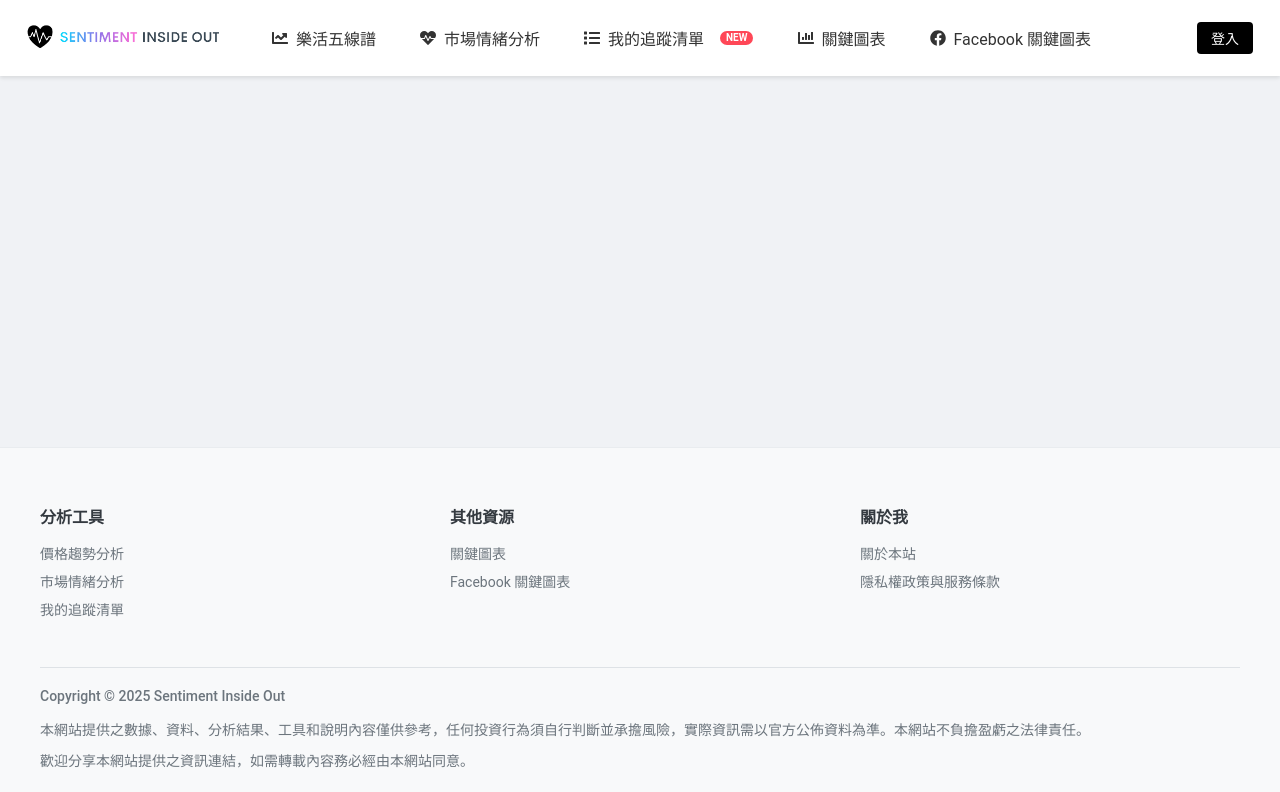
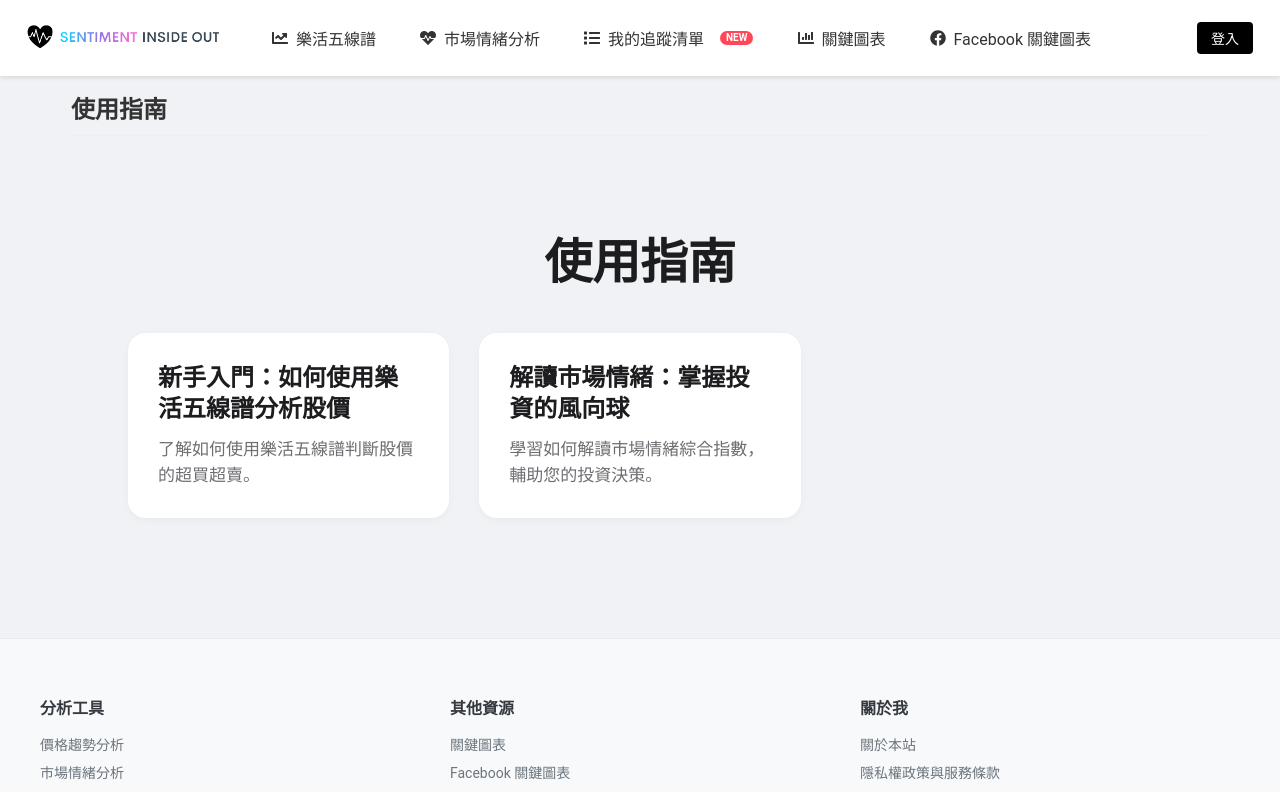
Before and after one commit to pigapril/TonyStock, a React (Create React App) app: page /articles in a window 1280 px wide. Shown: the top 792 px of the page. Built offline with nearby package versions, Linux system fonts and the light colour scheme; no server answers.

Commit message:
添加Decap CMS管理文章

```diff
--- a/package.json
+++ b/package.json
@@ -18,6 +18,7 @@
     "chartjs-plugin-annotation": "^3.0.1",
     "chartjs-plugin-crosshair": "^2.0.0",
     "date-fns": "^4.1.0",
+    "decap-cms-app": "^3.4.0",
     "react": "^18.3.1",
     "react-chartjs-2": "^5.2.0",
     "react-datepicker": "^7.5.0",
--- a/src/App.js
+++ b/src/App.js
@@ -8,7 +8,9 @@ import axios from 'axios';
 import { Chart as ChartJS, CategoryScale, LinearScale, PointElement, LineElement, Title, Tooltip, Legend, TimeScale } from 'chart.js';
 import 'chartjs-adapter-date-fns';
 import 'chartjs-plugin-crosshair';
-import { FaChartLine, FaChartBar, FaHeartbeat, FaBars, FaFacebook, FaList, FaHome } from 'react-icons/fa';
+import { FaChartLine, FaChartBar, FaHeartbeat, FaBars, FaFacebook, FaList, FaHome, FaBook } from 'react-icons/fa';
+import CMS from 'decap-cms-app';
+
 
 // 樣式引入
 import './App.css';
@@ -31,6 +33,8 @@ import { Footer } from './components/Common/Footer';
 
 // 導入拆分後的價格標準差分析頁面
 import { PriceAnalysis } from './components/PriceAnalysis';
+import { Articles } from './pages/Articles';
+import { ArticleDetail } from './pages/ArticleDetail';
 
 // Context 和 Hooks
 import { AuthProvider } from './contexts/AuthContext';
@@ -149,6 +153,12 @@ function AppContent() {
                 <span>Facebook 關鍵圖表</span>
               </a>
             </li>
+            <li>
+              <Link to="/articles" onClick={() => isMobile && setSidebarOpen(false)}>
+                <FaBook />
+                <span>使用指南</span>
+              </Link>
+            </li>
             {/* 暫時註釋掉關於本站選項
             <li>
               <Link to="/about" onClick={() => isMobile && setSidebarOpen(false)}>
@@ -253,6 +263,12 @@ function AppContent() {
                   )
                 }
               />
+              <Route path="/articles" element={
+                <PageContainer title="使用指南">
+                  <Articles />
+                </PageContainer>
+              } />
+              <Route path="/articles/:slug" element={<ArticleDetail />} />
             </Routes>
           </div>
         </main>
@@ -273,9 +289,17 @@ function AppContent() {
 
 // App 元件：包裹 Context
 function App() {
+  const isDevelopment = process.env.NODE_ENV === 'development';
+
   return (
     <AuthProvider>
       <DialogProvider>
+        {/* 將 CMS 路由移到這裡 */}
+        <Routes>
+          {isDevelopment && (
+            <Route path="/admin/*" element={<CMS />} />
+          )}
+        </Routes>
         <AppContent />
       </DialogProvider>
     </AuthProvider>
--- /dev/null
+++ b/src/pages/ArticleDetail.css
@@ -0,0 +1,171 @@
+/* 文章詳情頁面樣式 */
+.article-detail-page {
+    max-width: 100%;
+    margin: 0 auto;
+    background: #fff;
+}
+
+.article-header {
+    max-width: 980px;
+    margin: 0 auto;
+    padding: 60px 20px 40px;
+    text-align: center;
+}
+
+.article-detail-page h1 {
+    font-size: 56px;
+    font-weight: 600;
+    letter-spacing: -0.005em;
+    color: #1d1d1f;
+    margin: 0 0 20px;
+    line-height: 1.1;
+}
+
+.article-meta {
+    font-size: 17px;
+    color: #6e6e73;
+    margin-bottom: 40px;
+}
+
+.article-content {
+    max-width: 680px;
+    margin: 0 auto;
+    padding: 0 20px 60px;
+    font-size: 19px;
+    line-height: 1.7;
+    color: #1d1d1f;
+}
+
+/* 文章內容樣式 */
+.article-content p {
+    margin: 1.4em 0;
+}
+
+.article-content h2 {
+    font-size: 32px;
+    font-weight: 600;
+    margin: 1.8em 0 0.8em;
+    letter-spacing: -0.003em;
+}
+
+.article-content h3 {
+    font-size: 24px;
+    font-weight: 600;
+    margin: 1.5em 0 0.6em;
+}
+
+.article-content ul,
+.article-content ol {
+    margin: 1.4em 0;
+    padding-left: 1.2em;
+}
+
+.article-content li {
+    margin: 0.6em 0;
+}
+
+.article-content img {
+    max-width: 100%;
+    height: auto;
+    border-radius: 12px;
+    margin: 2em 0;
+}
+
+.article-content blockquote {
+    margin: 2em 0;
+    padding: 0 0 0 1.4em;
+    border-left: 3px solid #1d1d1f;
+    font-style: italic;
+    color: #6e6e73;
+}
+
+.article-content code {
+    background: #f5f5f7;
+    padding: 0.2em 0.4em;
+    border-radius: 4px;
+    font-size: 0.9em;
+}
+
+.article-content pre {
+    background: #f5f5f7;
+    padding: 1.2em;
+    border-radius: 8px;
+    overflow-x: auto;
+    margin: 1.4em 0;
+}
+
+.article-content pre code {
+    background: none;
+    padding: 0;
+}
+
+/* 響應式設計 */
+@media (max-width: 768px) {
+    .article-header {
+        padding: 40px 16px 24px;
+    }
+
+    .article-detail-page h1 {
+        font-size: 36px;
+    }
+
+    .article-meta {
+        font-size: 15px;
+        margin-bottom: 24px;
+    }
+
+    .article-content {
+        font-size: 17px;
+        padding: 0 16px 40px;
+    }
+
+    .article-content h2 {
+        font-size: 26px;
+    }
+
+    .article-content h3 {
+        font-size: 20px;
+    }
+}
+
+/* 深色模式支援 */
+@media (prefers-color-scheme: dark) {
+    .article-detail-page {
+        background: #000;
+    }
+
+    .article-detail-page h1,
+    .article-content {
+        color: #f5f5f7;
+    }
+
+    .article-meta {
+        color: #86868b;
+    }
+
+    .article-content blockquote {
+        border-left-color: #86868b;
+        color: #86868b;
+    }
+
+    .article-content code,
+    .article-content pre {
+        background: #1c1c1e;
+    }
+}
+
+/* 動畫效果 */
+.article-detail-page {
+    animation: fadeIn 0.5s ease-out;
+}
+
+@keyframes fadeIn {
+    from {
+        opacity: 0;
+        transform: translateY(20px);
+    }
+    to {
+        opacity: 1;
+        transform: translateY(0);
+    }
+}
--- /dev/null
+++ b/src/pages/ArticleDetail.js
@@ -0,0 +1,55 @@
+import React, { useState, useEffect } from 'react';
+import { useParams } from 'react-router-dom';
+import PageContainer from '../components/PageContainer';
+import './ArticleDetail.css';
+
+export function ArticleDetail() {
+    const { slug } = useParams();
+    const [article, setArticle] = useState(null);
+    const [loading, setLoading] = useState(true);
+    const [error, setError] = useState(null);
+
+    useEffect(() => {
+        // 模擬從資料來源獲取文章
+        const fetchArticle = async () => {
+            setLoading(true);
+            try {
+                // 這裡您可以根據 slug 從 JSON 檔案、API 或 CMS 獲取文章內容
+                const response = await fetch(`/api/articles/${slug}.json`); // 假設您的文章以 JSON 格式儲存
+                if (!response.ok) {
+                    throw new Error(`HTTP error! status: ${response.status}`);
+                }
+                const data = await response.json();
+                setArticle(data);
+            } catch (error) {
+                console.error("Could not fetch the article:", error);
+                setError(error);
+            } finally {
+                setLoading(false);
+            }
+        };
+
+        fetchArticle();
+    }, [slug]);
+
+    if (loading) {
+        return <div>載入中...</div>;
+    }
+
+    if (error) {
+        return <div>載入文章失敗：{error.message}</div>;
+    }
+
+    if (!article) {
+        return <div>找不到該文章。</div>;
+    }
+
+    return (
+        <div className="article-detail-page">
+            <PageContainer title={article.title}>
+                <h1>{article.title}</h1>
+                <div className="article-content" dangerouslySetInnerHTML={{ __html: article.content }} />
+            </PageContainer>
+        </div>
+    );
+}
--- /dev/null
+++ b/src/pages/Articles.css
@@ -0,0 +1,84 @@
+/* 文章列表頁面樣式 */
+.articles-page {
+    max-width: 1024px;
+    margin: 0 auto;
+    padding: 40px 20px;
+}
+
+.articles-page h1 {
+    font-size: 48px;
+    font-weight: 600;
+    letter-spacing: -0.003em;
+    color: #1d1d1f;
+    margin-bottom: 40px;
+    text-align: center;
+}
+
+.articles-list {
+    list-style: none;
+    padding: 0;
+    margin: 0;
+    display: grid;
+    grid-template-columns: repeat(auto-fill, minmax(300px, 1fr));
+    gap: 30px;
+}
+
+.article-item {
+    background: #fff;
+    border-radius: 18px;
+    overflow: hidden;
+    transition: transform 0.3s ease, box-shadow 0.3s ease;
+    box-shadow: 0 2px 8px rgba(0, 0, 0, 0.04);
+}
+
+.article-item:hover {
+    transform: translateY(-4px);
+    box-shadow: 0 8px 16px rgba(0, 0, 0, 0.08);
+}
+
+.article-item a {
+    text-decoration: none;
+    color: inherit;
+    display: block;
+    padding: 30px;
+}
+
+.article-item h3 {
+    font-size: 24px;
+    font-weight: 600;
+    line-height: 1.3;
+    color: #1d1d1f;
+    margin: 0 0 12px 0;
+}
+
+.article-item p {
+    font-size: 17px;
+    line-height: 1.5;
+    color: #6e6e73;
+    margin: 0;
+}
+
+/* 響應式設計 */
+@media (max-width: 768px) {
+    .articles-page {
+        padding: 24px 16px;
+    }
+
+    .articles-page h1 {
+        font-size: 36px;
+        margin-bottom: 24px;
+    }
+
+    .articles-list {
+        grid-template-columns: 1fr;
+        gap: 20px;
+    }
+
+    .article-item h3 {
+        font-size: 20px;
+    }
+
+    .article-item p {
+        font-size: 15px;
+    }
+}
--- /dev/null
+++ b/src/pages/Articles.js
@@ -0,0 +1,39 @@
+import React from 'react';
+import { Link } from 'react-router-dom';
+import PageContainer from '../components/PageContainer';
+import './Articles.css'; // 您可以創建一個 CSS 檔案來設定樣式
+
+export function Articles() {
+    // 假設您的文章資料儲存在這裡
+    const articles = [
+        {
+            id: 1,
+            title: '新手入門：如何使用樂活五線譜分析股價',
+            slug: 'how-to-use-price-analysis',
+            description: '了解如何使用樂活五線譜判斷股價的超買超賣。',
+        },
+        {
+            id: 2,
+            title: '解讀市場情緒：掌握投資的風向球',
+            slug: 'understanding-market-sentiment',
+            description: '學習如何解讀市場情緒綜合指數，輔助您的投資決策。',
+        },
+        // ... 其他文章
+    ];
+
+    return (
+        <div className="articles-page">
+            <h1>使用指南</h1>
+            <ul className="articles-list">
+                {articles.map(article => (
+                    <li key={article.id} className="article-item">
+                        <Link to={`/articles/${article.slug}`}>
+                            <h3>{article.title}</h3>
+                            <p>{article.description}</p>
+                        </Link>
+                    </li>
+                ))}
+            </ul>
+        </div>
+    );
+}
```
Also changed, not shown: 2 other files (tests, documents, lock files or other folders).
